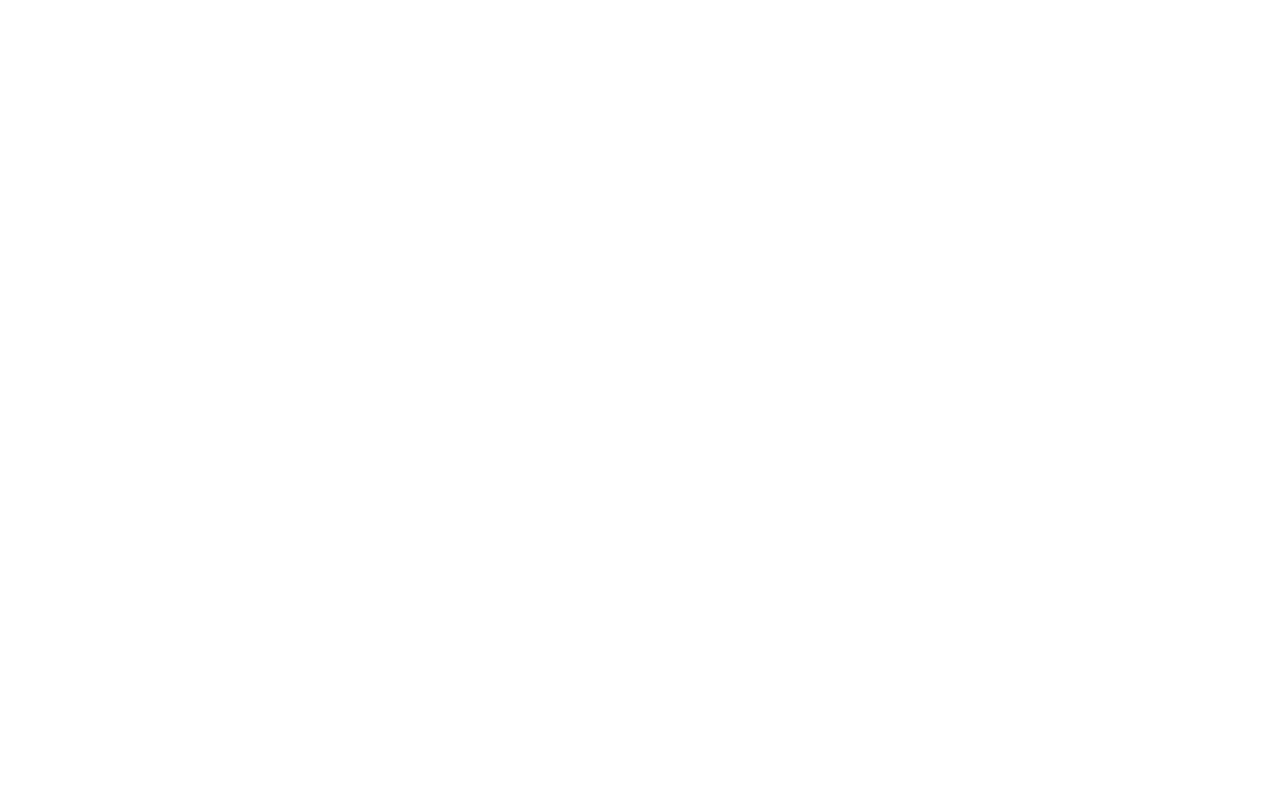
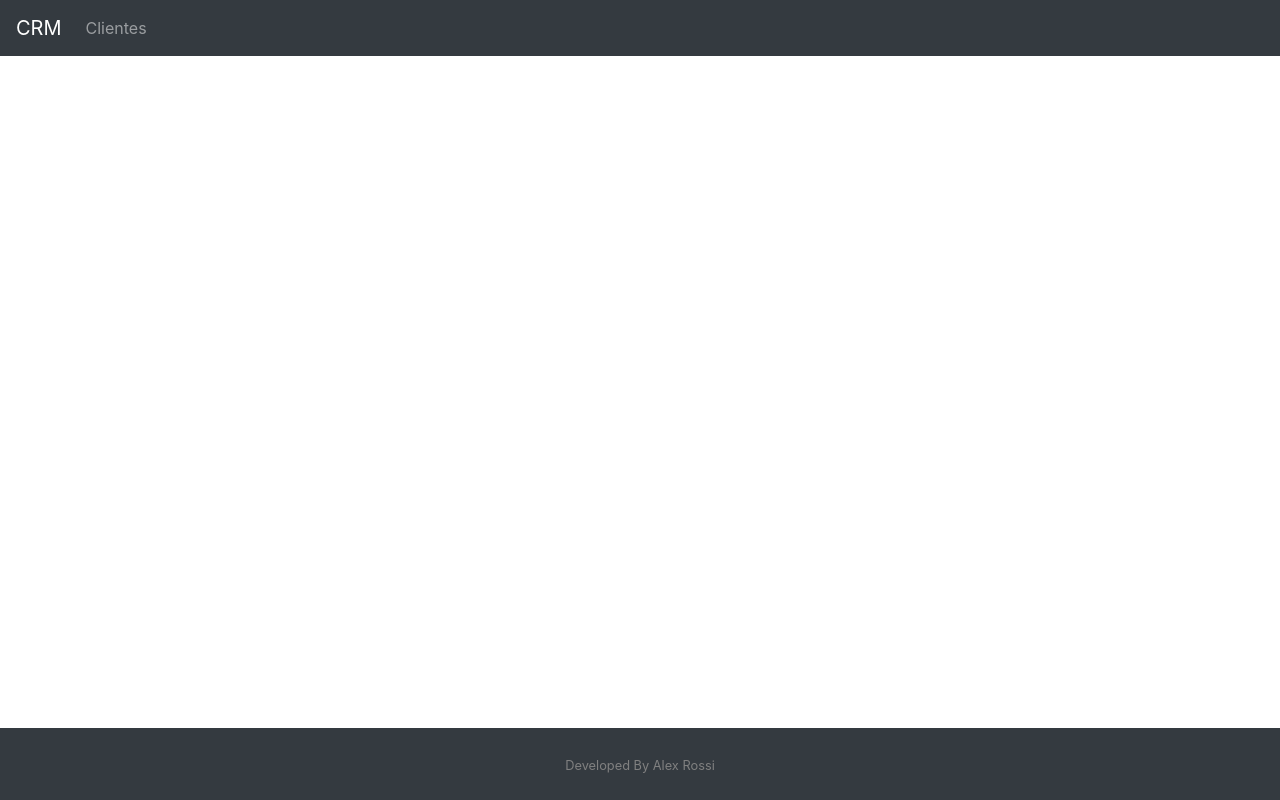
Before and after one commit to 4lexRossi/client-manager, a Django app: page / in a window 1280 px wide. Before the commit the page is empty. Run offline with Django 3.2, Linux system fonts and the light colour scheme; some libraries are stand-ins or nearby versions.

Commit message:
html setings

```diff
--- a/core/templates/model-footer.html
+++ b/core/templates/model-footer.html
@@ -0,0 +1,3 @@
+<div class="container text-center">
+  <a href="https://www.linkedin.com/in/4lex/" style="text-decoration: none; color: gray;"><small>Developed By Alex Rossi</small></a>
+</div>
--- a/core/templates/model-header.html
+++ b/core/templates/model-header.html
@@ -0,0 +1,8 @@
+<nav class="navbar navbar-expand-sm bg-dark navbar-dark">
+  <a class="navbar-brand" href={% url 'index' %}>CRM</a>
+  <ul class="navbar-nav mr-auto">
+    <li class="nav-item">
+      <a class="nav-link" href="">Clientes</a>
+    </li>
+  </ul>
+</nav>
--- a/core/templates/model-page.html
+++ b/core/templates/model-page.html
@@ -13,8 +13,26 @@
     <header>
       {% include "model-header.html" %}
     </header>
+    <main>
+      {% block content %} {% endblock %}
+    </main>
 
-    {% block content %} {% endblock %}
+    <footer class="py-4 bg-dark text-white-50">
+      {% include "model-footer.html" %}
+    </footer>
+  </body>
+  <style>
+    html,body{
+      height: 100%;
+    }
 
-  </body>
+    main {
+      flex: 1 0 auto;
+    }
+
+    footer {
+      flex-shrink: none;
+      margin-top: 2em;
+    }
+  </style>
 </html>
--- a/crm/urls.py
+++ b/crm/urls.py
@@ -19,5 +19,5 @@
 
 urlpatterns = [
     path('admin/', admin.site.urls),
-    path("", TemplateView.as_view(template_name="index.html"))
+    path("", TemplateView.as_view(template_name="index.html"), name="index")
 ]
```
